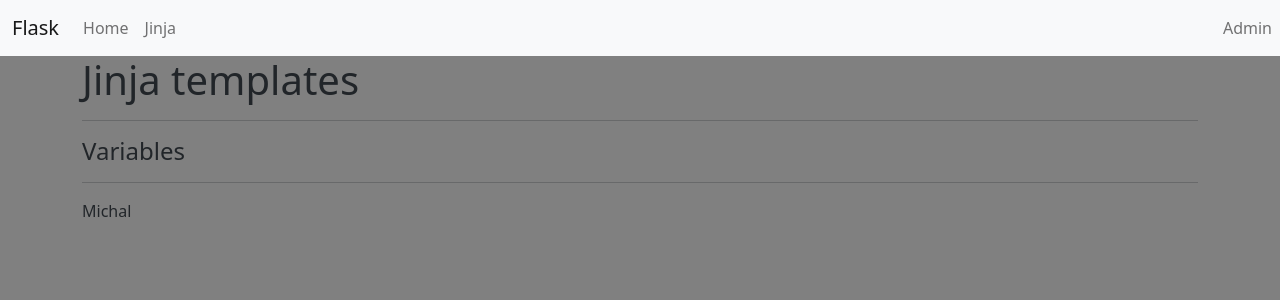
After one commit to michaltyczynski1993/FlaskTutorial, a Flask app: page /jinja in a window 1280 px wide. The commit adds this page. Shown: the top 300 px of the page. Run offline with Flask 2, Linux system fonts and the light colour scheme.

Commit message:
Jinja variables

```diff
--- a/app/static/css/style.css
+++ b/app/static/css/style.css
@@ -1,4 +1,4 @@
 body
 {
-    background-color: #ff2;
+    background-color: gray;
 }
--- a/app/static/js/app.js
+++ b/app/static/js/app.js
@@ -1,2 +1 @@
 console.log("Hello From app.js");
-alert('Hello from main page!')
--- /dev/null
+++ b/app/templates/public/jinja.html
@@ -0,0 +1,22 @@
+{% extends "public/templates/public_template.html" %}
+
+{% block title %}{% endblock %}
+
+{% block main %}
+
+<div class="container">
+    <div class="row">
+        <div class="col">
+            <h1>Jinja templates</h1>
+            <hr>
+            <h4>Variables</h4>
+            <hr>
+            {{ my_name }}
+
+
+
+        </div>
+    </div>
+</div>
+
+{% endblock %}
--- a/app/templates/public/templates/public_template.html
+++ b/app/templates/public/templates/public_template.html
@@ -29,7 +29,7 @@
                         <a class="nav-link" aria-current="page" href="/">Home</a>
                     </li>
                     <li class="nav-item">
-                        <a class="nav-link" href="/about">About</a>
+                        <a class="nav-link" href="/jinja">Jinja</a>
                     </li>
                 </ul>
             </div>
--- a/app/views.py
+++ b/app/views.py
@@ -5,6 +5,12 @@ from flask import render_template
 def index():
     return render_template('public/index.html')
 
+@app.route("/jinja")
+def jinja():
+
+    my_name = "Michal"
+    return render_template("public/jinja.html", my_name=my_name)
+
 @app.route("/about")
 def about():
     return "It is about Page"
```
Lines whose indentation alone changed are shown as unchanged.
